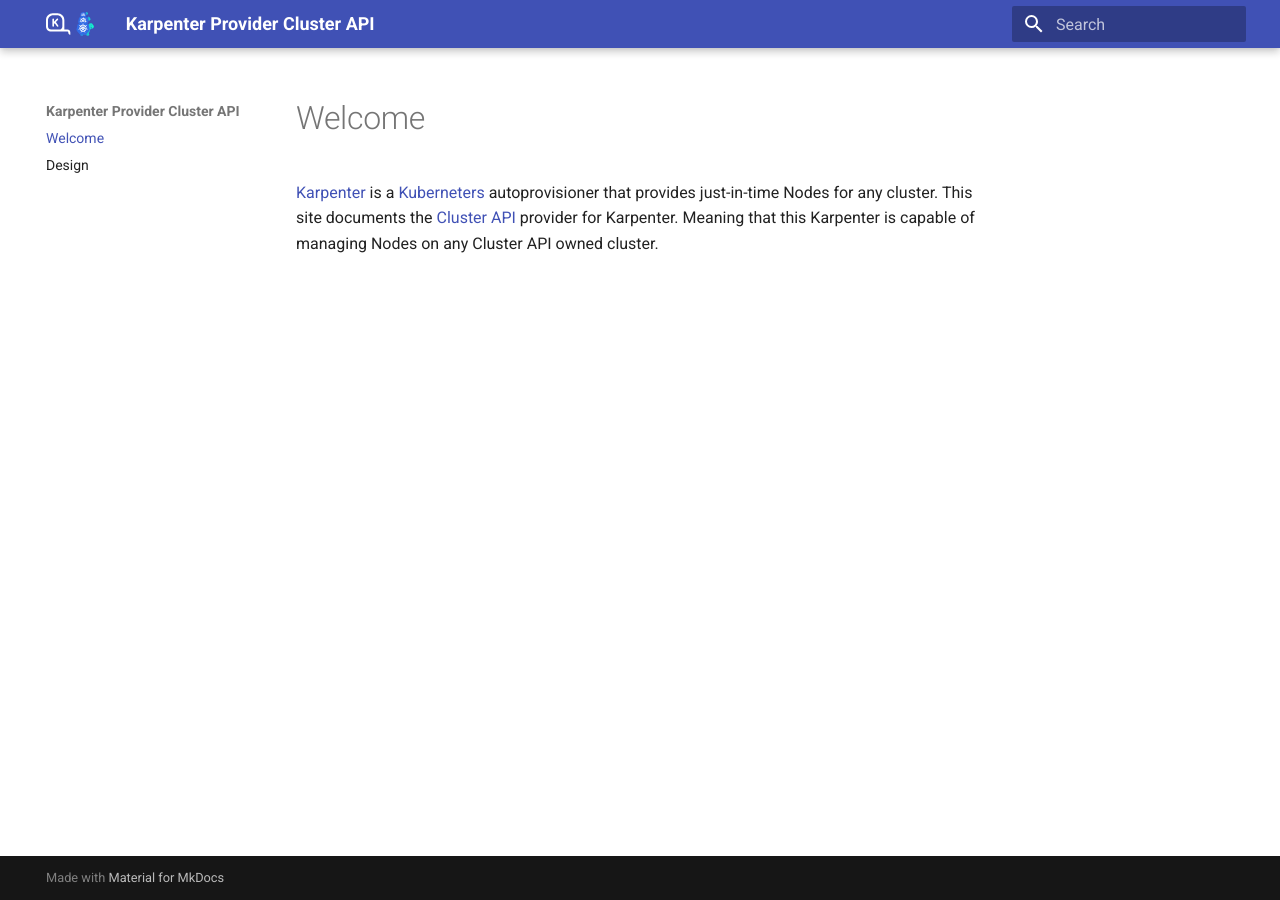
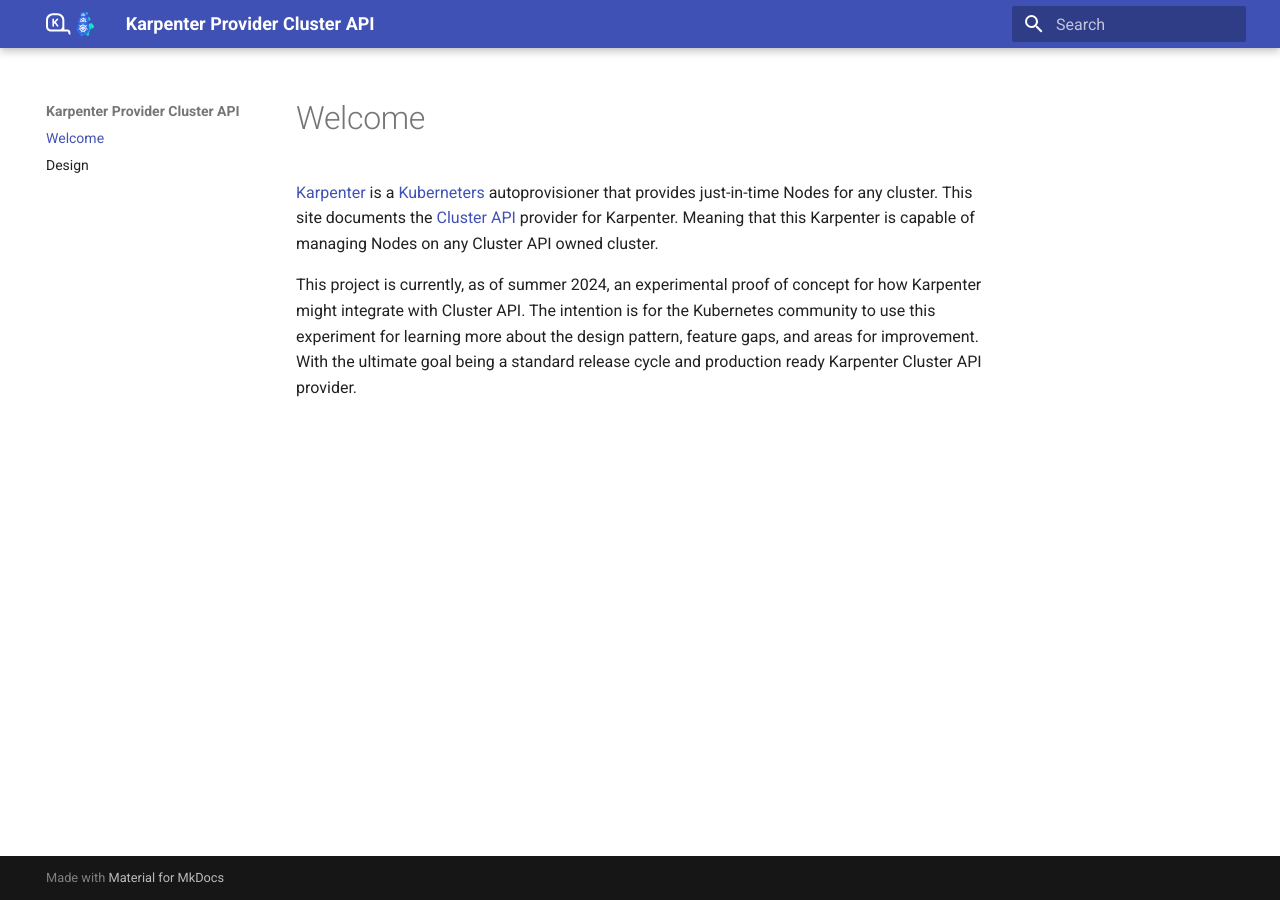
Before and after one commit to kubernetes-sigs/karpenter-provider-cluster-api, an MkDocs documentation site: the page built from docs/docs/index.md, in a window 1280 px wide. Built offline with MkDocs 1.6.1 and Material for MkDocs 9.7.7, drawn with Linux system fonts in a browser that asks for light colours.

Commit message:
add a paragraph to docs page about project status

```diff
--- a/docs/docs/index.md
+++ b/docs/docs/index.md
@@ -5,6 +5,11 @@ provides just-in-time Nodes for any cluster. This site documents the
 [Cluster API][clusterapi] provider for Karpenter. Meaning that this
 Karpenter is capable of managing Nodes on any Cluster API owned cluster.
 
+This project is currently, as of summer 2024, an experimental proof of concept
+for how Karpenter might integrate with Cluster API. The intention is for the Kubernetes
+community to use this experiment for learning more about the design pattern, feature
+gaps, and areas for improvement. With the ultimate goal being a standard release
+cycle and production ready Karpenter Cluster API provider.
 
 [karpenter]: https://karpenter.sh
 [kubernetes]: https://kubernetes.io
```
